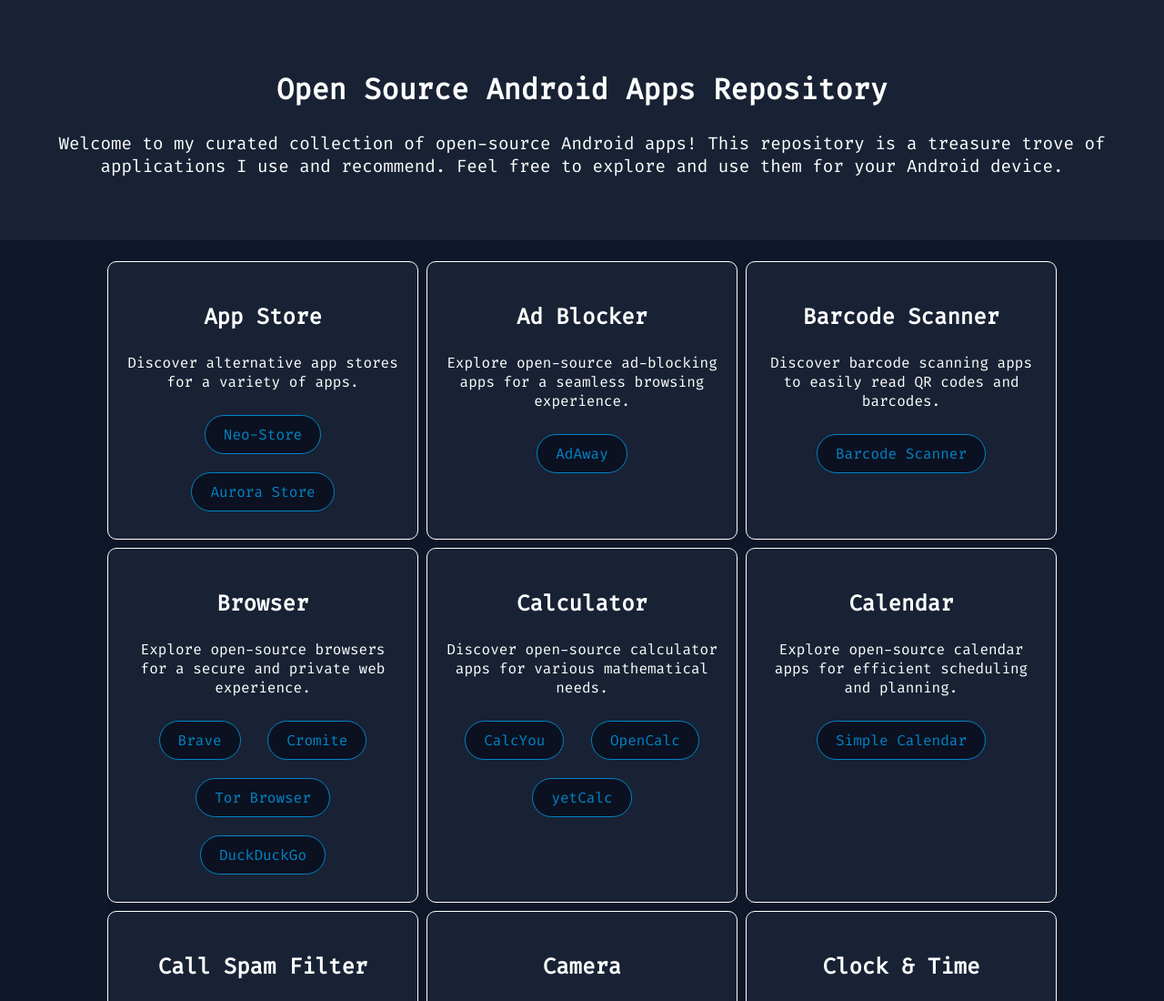
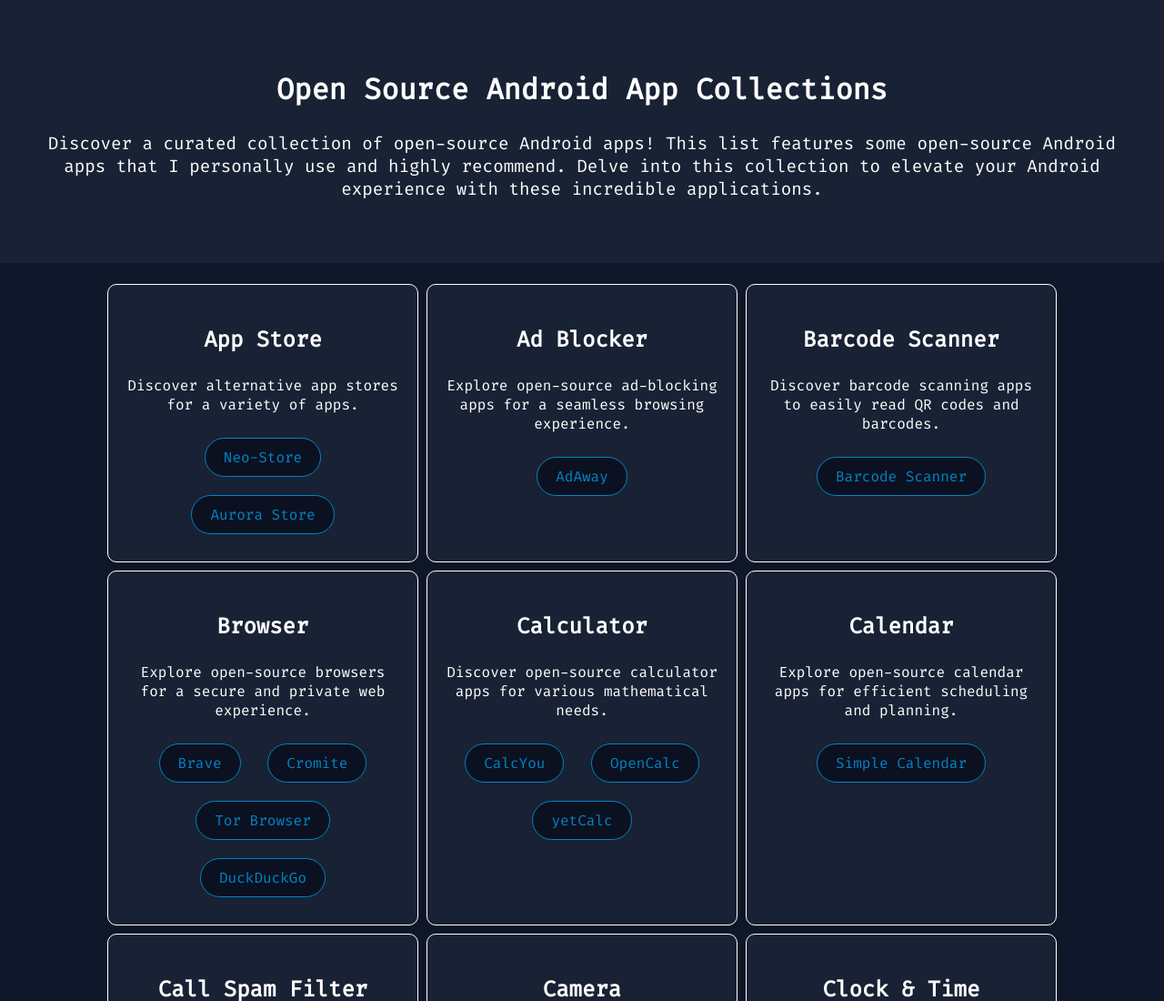
Before and after one commit to kamrulhasanio/osaac, a plain HTML site: page index.html in a window 1280 px wide. Shown: the top 1100 px of the page at 91% size. Drawn offline with Linux system fonts and the light colour scheme.

Commit message:
modified:   index.html

```diff
--- a/index.html
+++ b/index.html
@@ -9,7 +9,7 @@
     <link rel="stylesheet" href="styles.css">
     <link rel="stylesheet" href="https://fonts.googleapis.com/css?family=Fira+Code&display=swap">
 
-    <title>OSAAR - Open Source Android Apps Repository</title>
+    <title>OSAAC - Open Source Android App Collections</title>
 
 </head>
 
@@ -17,10 +17,10 @@
 
 
     <div class="hero">
-        <h2 class="hero-title">Open Source Android Apps Repository</h2>
-        <p class="hero-paragraph">Welcome to my curated collection of open-source Android apps! This repository is a
-            treasure trove of applications I use and recommend. Feel free to explore and use them for your Android
-            device.</p>
+        <h2 class="hero-title">Open Source Android App Collections</h2>
+        <p class="hero-paragraph">Discover a curated collection of open-source Android apps! This list features some
+            open-source Android apps that I personally use and highly recommend. Delve into this collection to elevate
+            your Android experience with these incredible applications.</p>
     </div>
 
     <section class="main-area">
```
